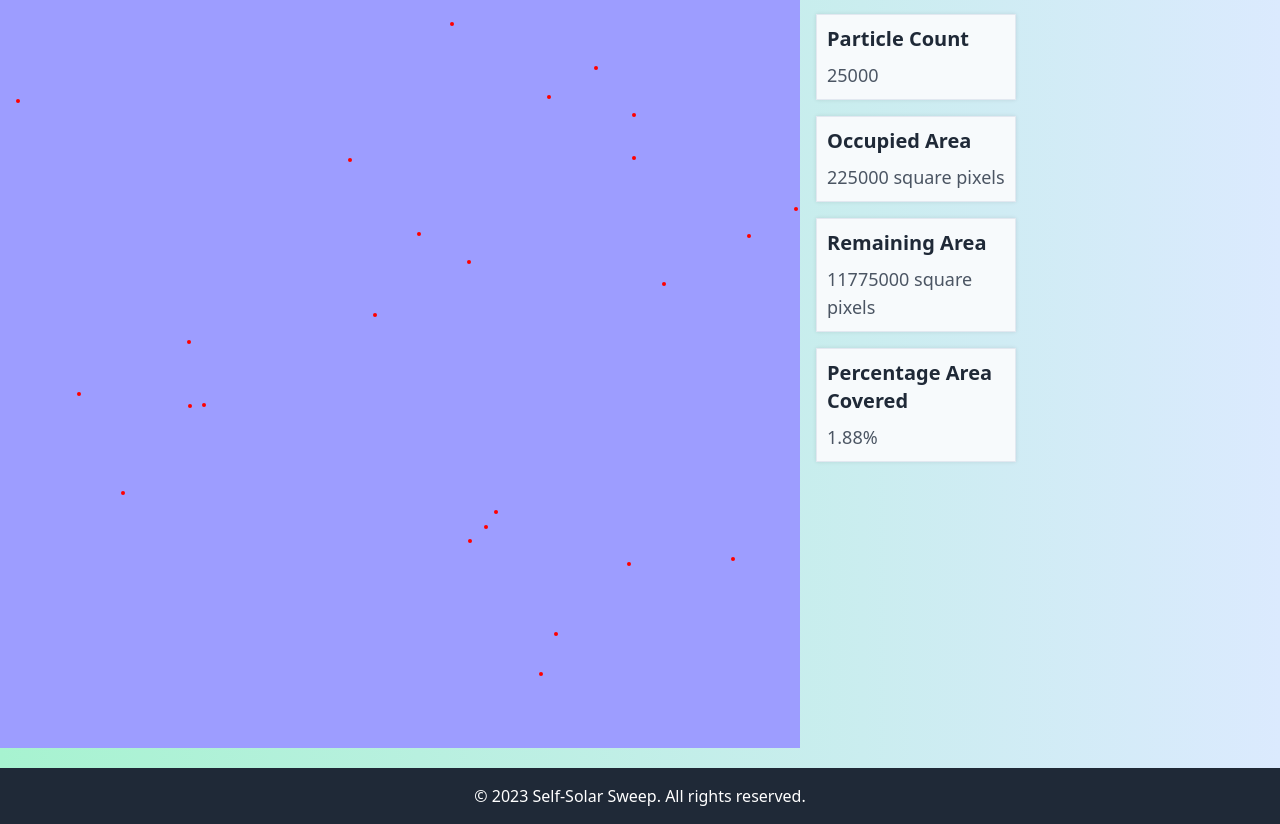
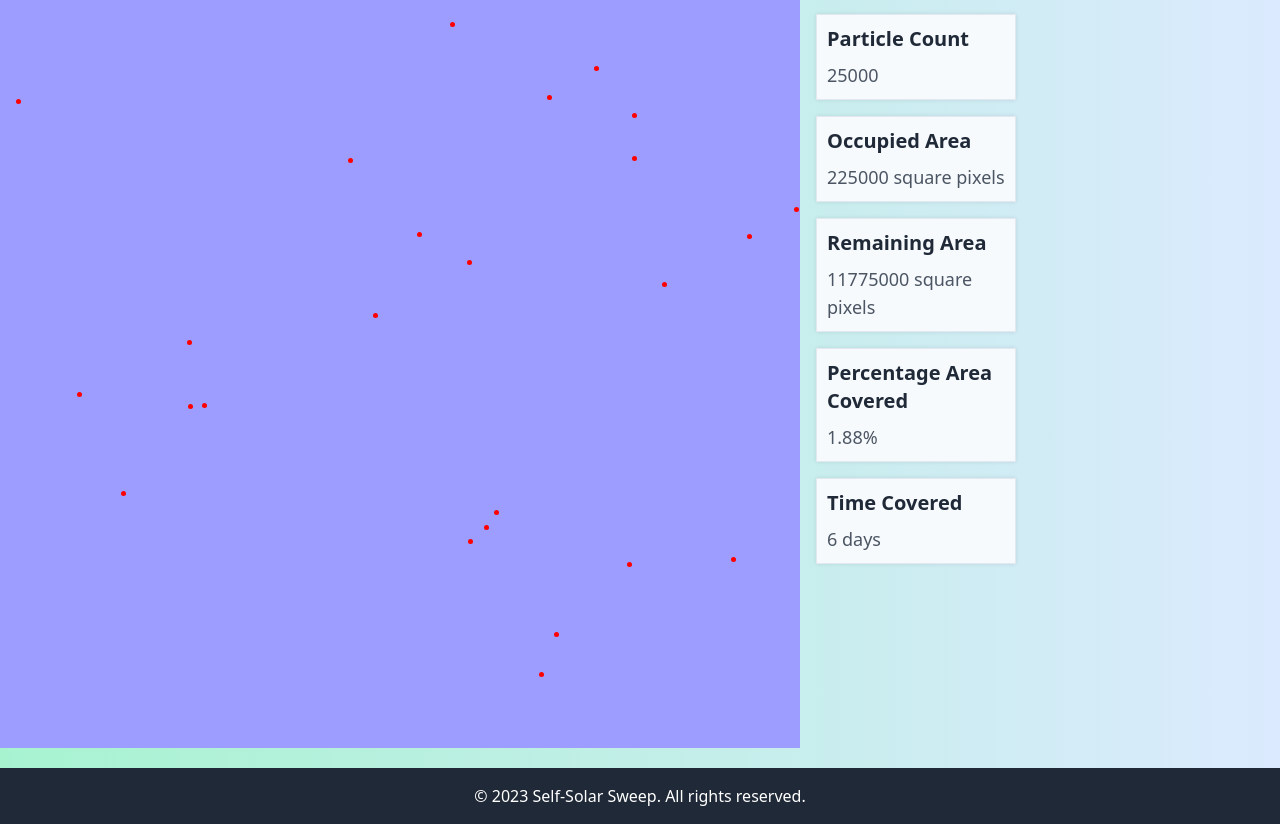
Before and after one commit to Kishan-Ved/solar_panel_simulation, a plain HTML site: page index.html in a window 1280 px wide. Shown: the part 74-898 px from the top of the page. Drawn offline with nearby package versions, Linux system fonts and the light colour scheme.

Commit message:
Update index.html

```diff
--- a/index.html
+++ b/index.html
@@ -14,8 +14,8 @@
         }
 
         .particle {
-            width: 4px;
-            height: 4px;
+            width: 5px;
+            height: 5px;
             border-radius: 50%;
             background-color: red;
             position: absolute;
@@ -72,7 +72,10 @@
                 <h2 class="text-xl font-bold text-gray-800 mb-2">Percentage Area Covered</h2>
                 <p id="percentage-covered" class="text-gray-600">0%</p>
             </div>
-
+            <div class="card">
+              <h2 class="text-xl font-bold text-gray-800 mb-2">Time Covered</h2>
+              <p id="time-covered" class="text-gray-600">0%</p>
+          </div>
         </div>
     </div>
     <footer class="p-4 bg-gray-800 text-white text-center">
@@ -90,6 +93,8 @@
         const alertElement = document.getElementById('alert');
         const areaLeftElement = document.getElementById('area-left');
         const percentageCoveredElement = document.getElementById('percentage-covered');
+        const timeeCoveredElement = document.getElementById('time-covered');
+
         let particleCount = 0;
 
         function createParticle() {
@@ -134,6 +139,7 @@
             areaElement.textContent = occupiedArea.toString() + ' square pixels';
             areaLeftElement.textContent = remainingArea + ' square pixels';
             percentageCoveredElement.textContent = percentageAreaCovered + '%';
+            timeeCoveredElement.textContent = (percentageAreaCovered*3).toFixed(0) +' days';
             const alertMessage = 'Percentage area covered: ' + percentageAreaCovered + '%';
             alertElement.textContent = '';
             if (percentageAreaCovered > 50) {
```
